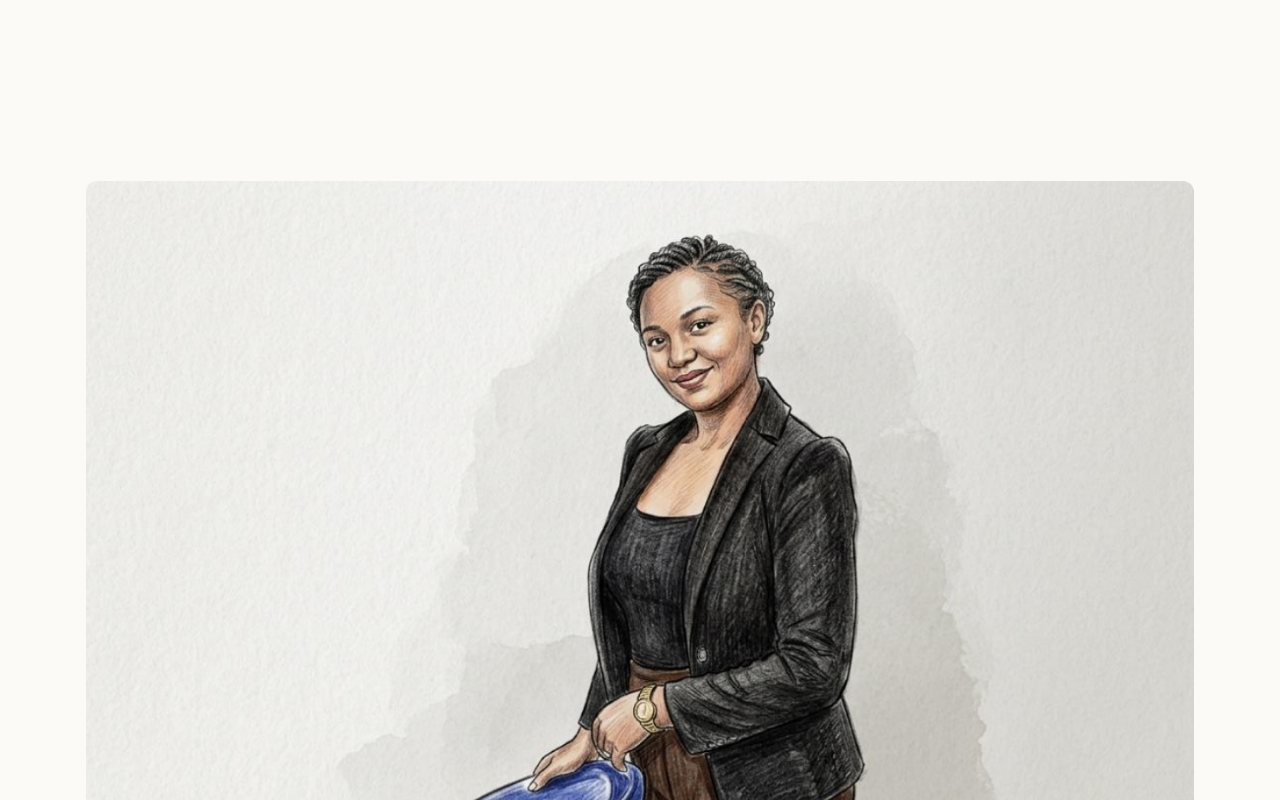
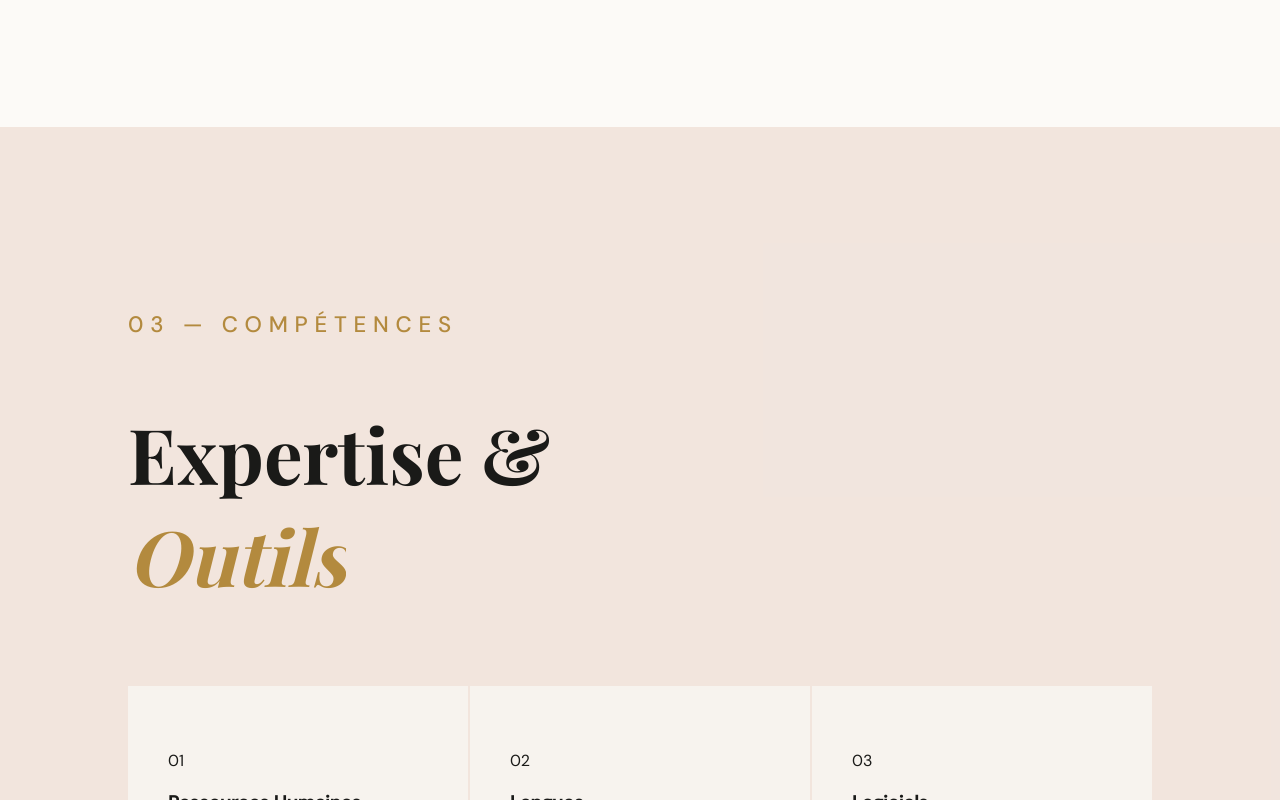
Before and after one commit to andryraveloarison/dina, a React (Vite) app: page / in a window 1280 px wide. Shown: the part 5600-6400 px from the top of the page. Built offline with nearby package versions, Linux system fonts and the light colour scheme; a web font is replaced by a local one.

Commit message:
remove image zoom

```diff
--- a/src/App.tsx
+++ b/src/App.tsx
@@ -28,7 +28,7 @@ const App: React.FC = () => {
       <Hero onLoadingComplete={() => setIsLoading(false)} />
       <About />
       <Experience />
-      <ImageZoom />
+      {/* <ImageZoom /> */}
       <Skills />
       <Formation />
       <OtherFormations />
```
